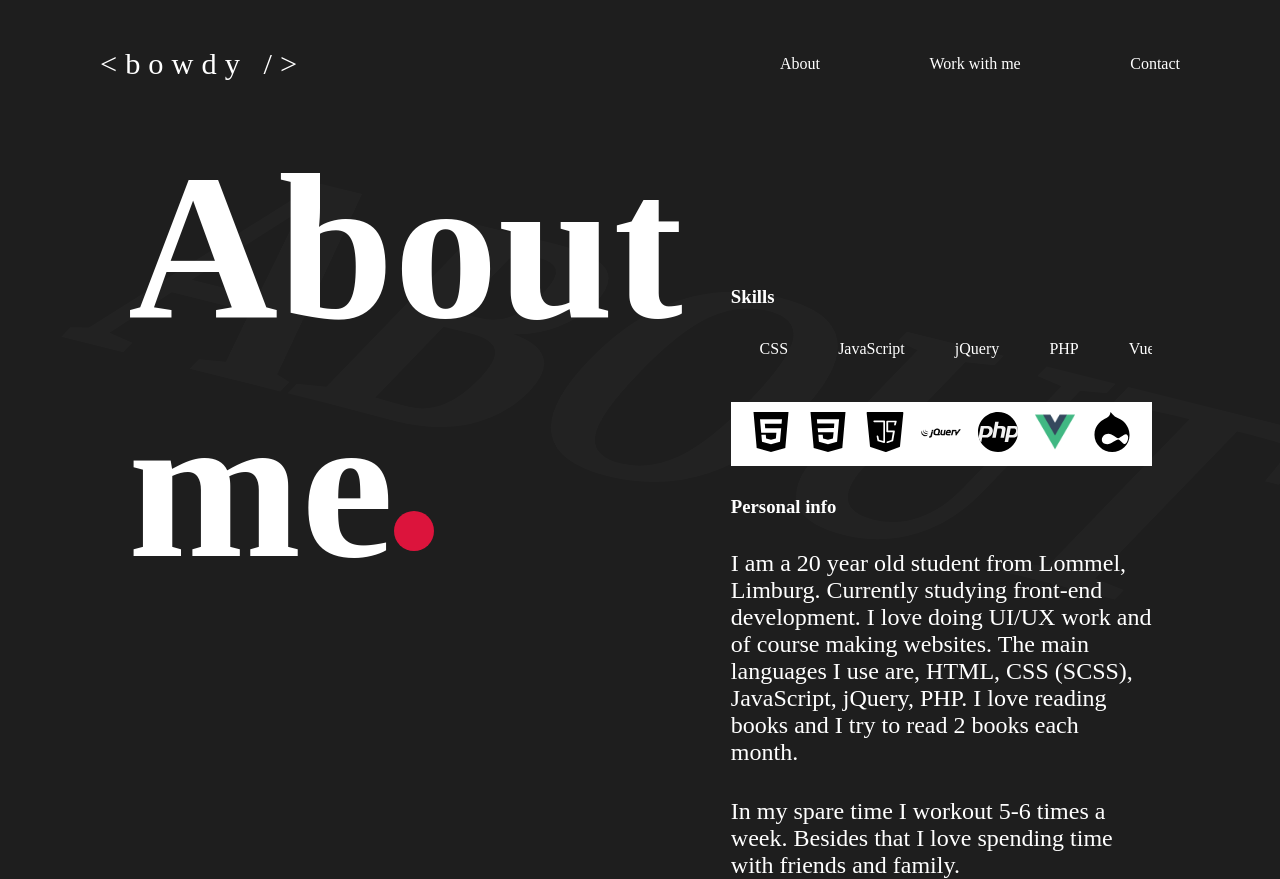
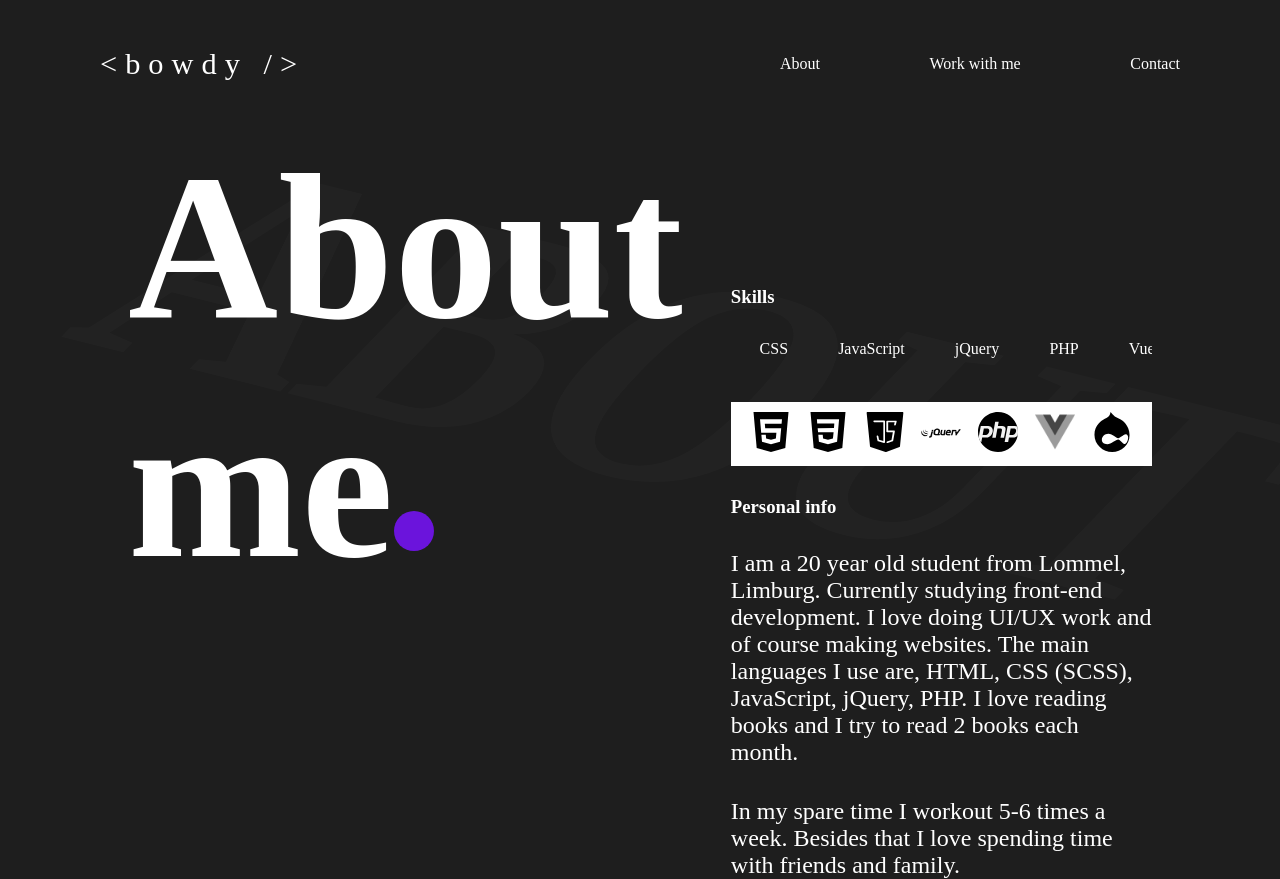
Before and after one commit to b0wdyy/oceans, a Vue app: page /about in a window 1280 px wide. Shown: the top 879 px of the page. Built offline with nearby package versions, Linux system fonts and the light colour scheme.

Commit message:
colorchange

```diff
--- a/src/views/About.vue
+++ b/src/views/About.vue
@@ -19,7 +19,13 @@
           <li><img src="../assets/java-script.svg" alt="javascript" /></li>
           <li><img src="../assets/jquery.png" alt="jquery" /></li>
           <li><img src="../assets/php.svg" alt="php" /></li>
-          <li><img src="../assets/logo.png" alt="vueJS" /></li>
+          <li>
+            <img
+              src="../assets/logo.png"
+              alt="vueJS"
+              style="filter:grayscale(1)"
+            />
+          </li>
           <li><img src="../assets/drupal.svg" alt="drupal" /></li>
         </ul>
       </div>
@@ -121,7 +127,7 @@ export default {
           height: 40px;
           width: 40px;
           border-radius: 50%;
-          background: crimson;
+          background: rgb(107, 20, 220);
           bottom: 50px;
           right: -40px;
         }
```
